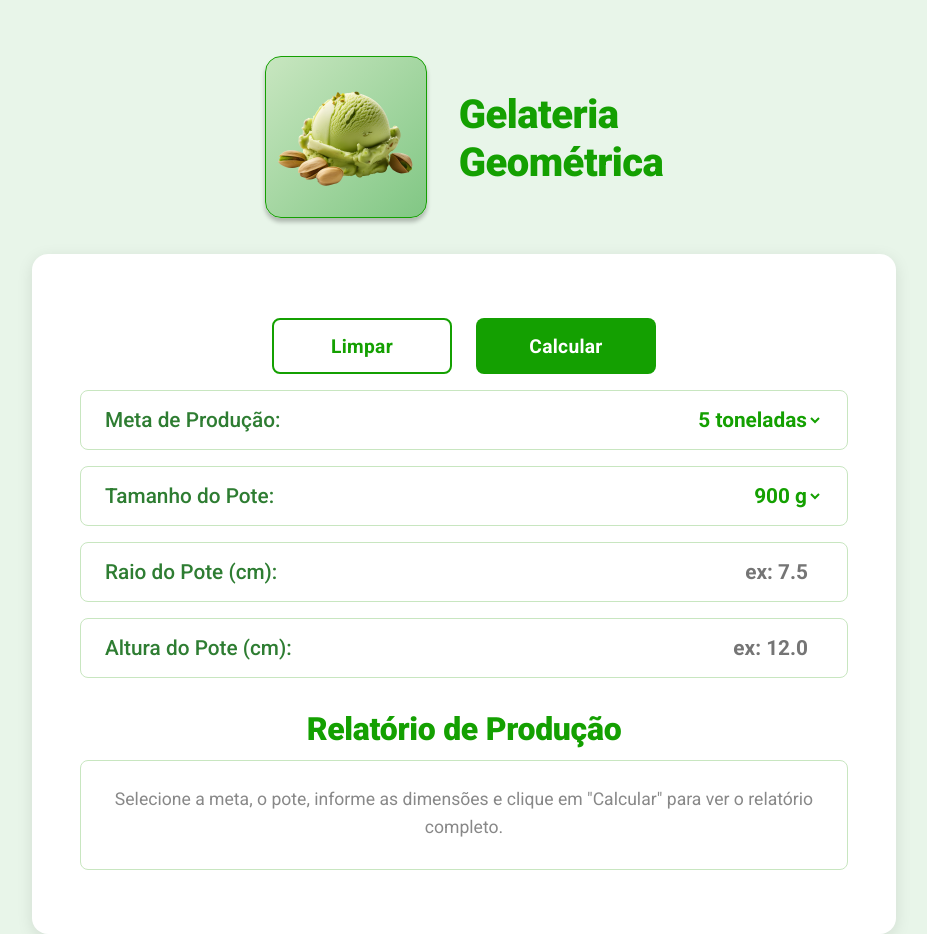
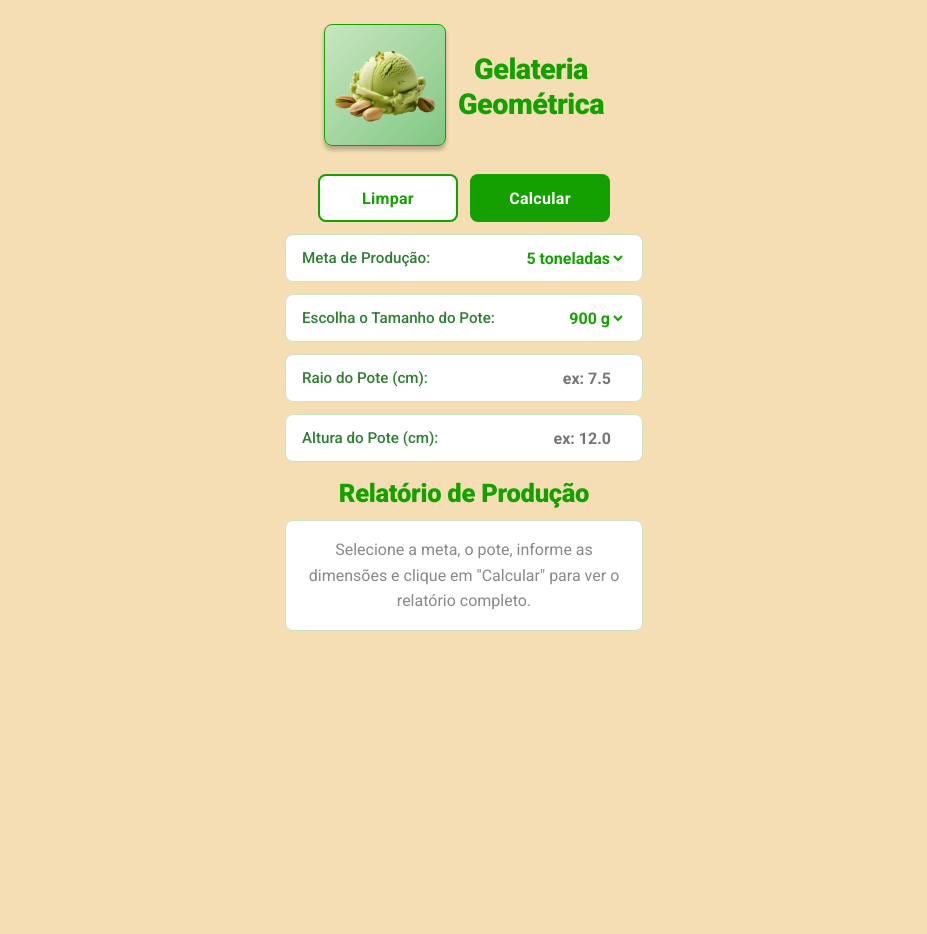
Before and after one commit to SantiagoFidmay/Sistema_Sorvetes, a website with bundled scripts: page index.html in a window 1280 px wide. Shown: the whole page, without its empty margins (176-1103 px from the left). After the commit the page ends 800 px from the top, so only its background shows below. Built offline with nearby package versions, Linux system fonts and the light colour scheme.

Commit message:
alterando css e HTML

```diff
--- a/index.html
+++ b/index.html
@@ -40,7 +40,7 @@
             </div>
 
             <div class="div-dados">
-                <label for="pote">Tamanho do Pote:</label>
+                <label for="pote">Escolha o Tamanho do Pote:</label>
                 <select id="pote">
                     <option value="400">400 g</option>
                     <option value="900" selected>900 g</option>
--- a/index.js
+++ b/index.js
@@ -51,7 +51,7 @@ document.addEventListener('DOMContentLoaded', () => {
 
         // Injetando o HTML com os resultados calculados dentro da div #resposta
         divResposta.innerHTML = `
-            <h3>📊 Custos e Ingredientes (${toneladas} Tonelada/s)</h3>
+            <h3> Custos e Ingredientes (${toneladas} Tonelada/s)</h3>
             <ul>
                 <li><strong>Leite (${resumoProducao.ingredientes.leiteKg.toFixed(2)} kg):</strong> ${resumoProducao.custos.custoLeite}</li>
                 <li><strong>Creme de Leite (${resumoProducao.ingredientes.cremeKg.toFixed(2)} kg):</strong> ${resumoProducao.custos.custoCreme}</li>
@@ -62,7 +62,7 @@ document.addEventListener('DOMContentLoaded', () => {
                 <li><strong>Custo Total de Produção:</strong> <span style="color: green; font-weight: bold;">${resumoProducao.custos.custoTotal}</span></li>
             </ul>
 
-            <h3 style="margin-top: 15px;">📦 Logística e Embalagem</h3>
+            <h3 style="margin-top: 15px;">Logística e Embalagem</h3>
             <ul>
                 <li><strong>Volume do Pote:</strong> ${volumePote.toFixed(2)} cm³</li>
                 <li><strong>Peso estimado por pote:</strong> ${pesoPote.toFixed(2)} g</li>
--- a/style.css
+++ b/style.css
@@ -6,13 +6,13 @@
     font-family: 'Roboto', 'sans-serif';
 }
 
-/* --- ESTILOS MOBILE (Padrão: iPhone 390px) --- */
+/* para iPhone */
 html, body {
     max-width: 390px;
     overflow-x: hidden;
     margin: 0 auto;
     box-sizing: border-box;
-    background-color: #f0f7ef;
+    background-color: wheat
 }
 
 .cabecalho {
@@ -262,96 +262,3 @@ td {
     color: #14A001;
     font-weight: 700;
 }
-
-
-/* --- MEDIA QUERY PARA DESKTOP --- */
-@media (min-width: 720px) {
-    html, body {
-        max-width: 100%;
-        margin: 0 auto;
-        overflow-x: hidden;
-        background-color: #e8f5e9;
-    }
-
-    .cabecalho {
-        justify-content: center;
-        gap: 32px;
-        padding: 32px;
-    }
-
-    .logo img {
-        width: 160px;
-        height: 160px;
-        border-radius: 16px;
-    }
-
-    .txt-logo {
-        font-size: 2.5rem;
-        text-align: left;
-        max-width: 400px;
-    }
-
-    main {
-        max-width: 800px;
-        margin: 0 auto;
-        background-color: white;
-        padding: 32px;
-        border-radius: 16px;
-        box-shadow: 0px 4px 16px rgba(0, 0, 0, 0.1);
-    }
-
-    .ent-dados {
-        margin: 0 auto;
-    }
-
-    .div-dados {
-        min-height: 60px;
-        padding: 0 24px;
-        margin-top: 16px;
-    }
-
-    .div-dados label {
-        font-size: 1.3rem;
-    }
-
-    .div-dados input,
-    .div-dados select {
-        width: 180px;
-        font-size: 1.3rem;
-    }
-
-    .btn {
-        gap: 24px;
-        margin-top: 32px;
-    }
-
-    .btn button {
-        width: 180px;
-        height: 56px;
-        font-size: 1.2rem;
-    }
-
-    .saida-dados h2 {
-        font-size: 2rem;
-        margin-top: 32px;
-    }
-
-    #resposta {
-        font-size: 1.1rem;
-        padding: 24px;
-    }
-
-    #resposta .linha-dado {
-        font-size: 1.05rem;
-        padding: 8px 0;
-    }
-
-    #resposta .destaque .destaque-valor {
-        font-size: 1.8rem;
-    }
-
-    th, td {
-        padding: 10px;
-        font-size: 1.1rem;
-    }
-}
```
